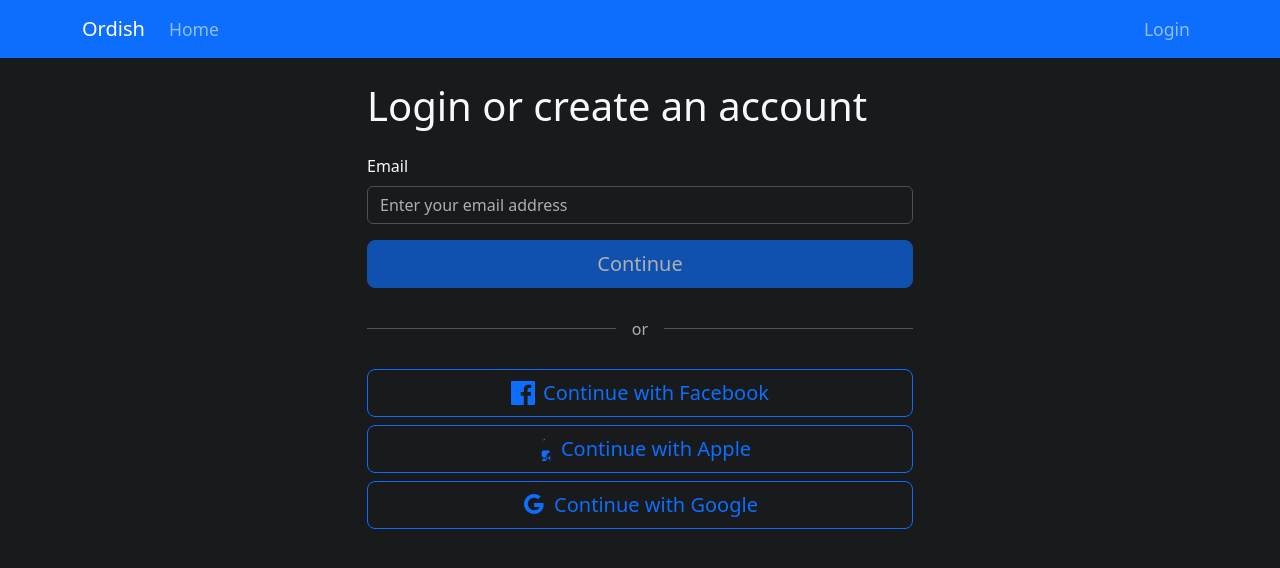
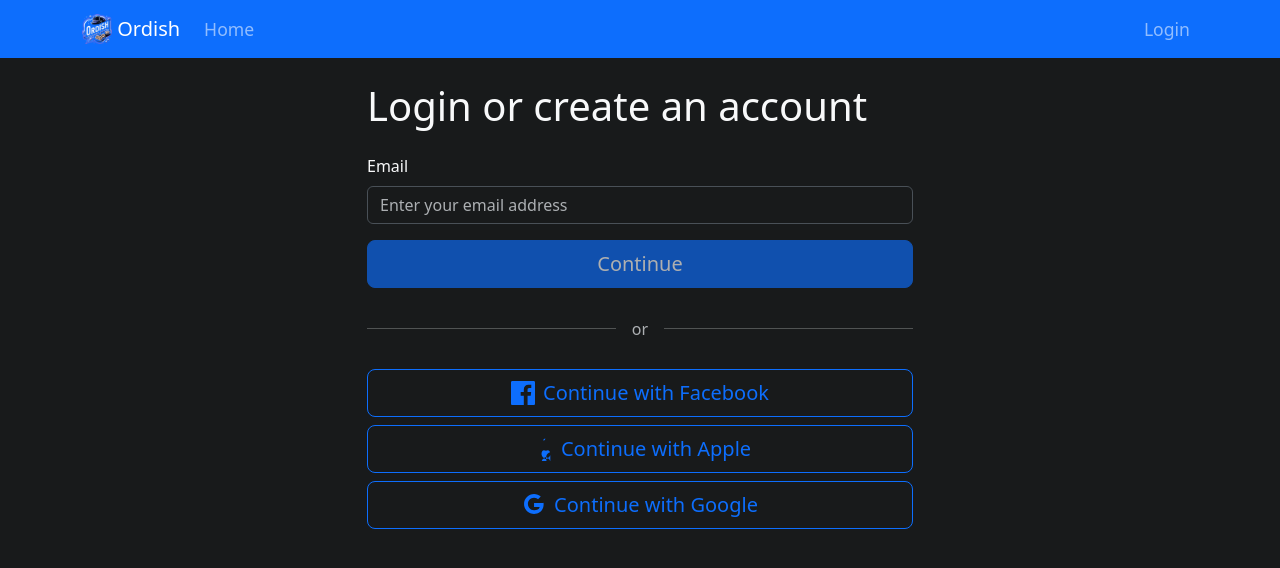
Before and after one commit to Cortex0101/Ordish, a React (Vite) app in the folder client/: page /login in a window 1280 px wide. Shown: the top 568 px of the page. Built offline with nearby package versions, Linux system fonts and the light colour scheme; no server answers.

Commit message:
Use logo in header

```diff
--- a/client/src/components/Header/Header.tsx
+++ b/client/src/components/Header/Header.tsx
@@ -1,6 +1,7 @@
 import { Navbar, Container, Nav, NavDropdown } from 'react-bootstrap';
 import { useAuth } from '../../contexts/AuthContext';
 import './Header.scss';
+import smLogo from '../../assets/img/logo-sm.webp'
 
 const Header = () => {
   const { user, logout } = useAuth();
@@ -25,7 +26,16 @@ const Header = () => {
   return (
     <Navbar bg="primary" variant="dark" expand="lg" className="mb-4">
       <Container>
-        <Navbar.Brand href="/">Ordish</Navbar.Brand>
+        <Navbar.Brand href="/">
+            <img
+              alt=""
+              src={smLogo}
+              width="30"
+              height="30"
+              className="d-inline-block align-top"
+            />{' '}
+            Ordish
+          </Navbar.Brand>
         <Navbar.Toggle aria-controls="main-navbar" />
         <Navbar.Collapse id="main-navbar">
           <Nav className="me-auto">
```
Also changed, not shown: client/src/assets/img/logo-sm.webp (added), client/src/assets/img/logo.webp (added).
